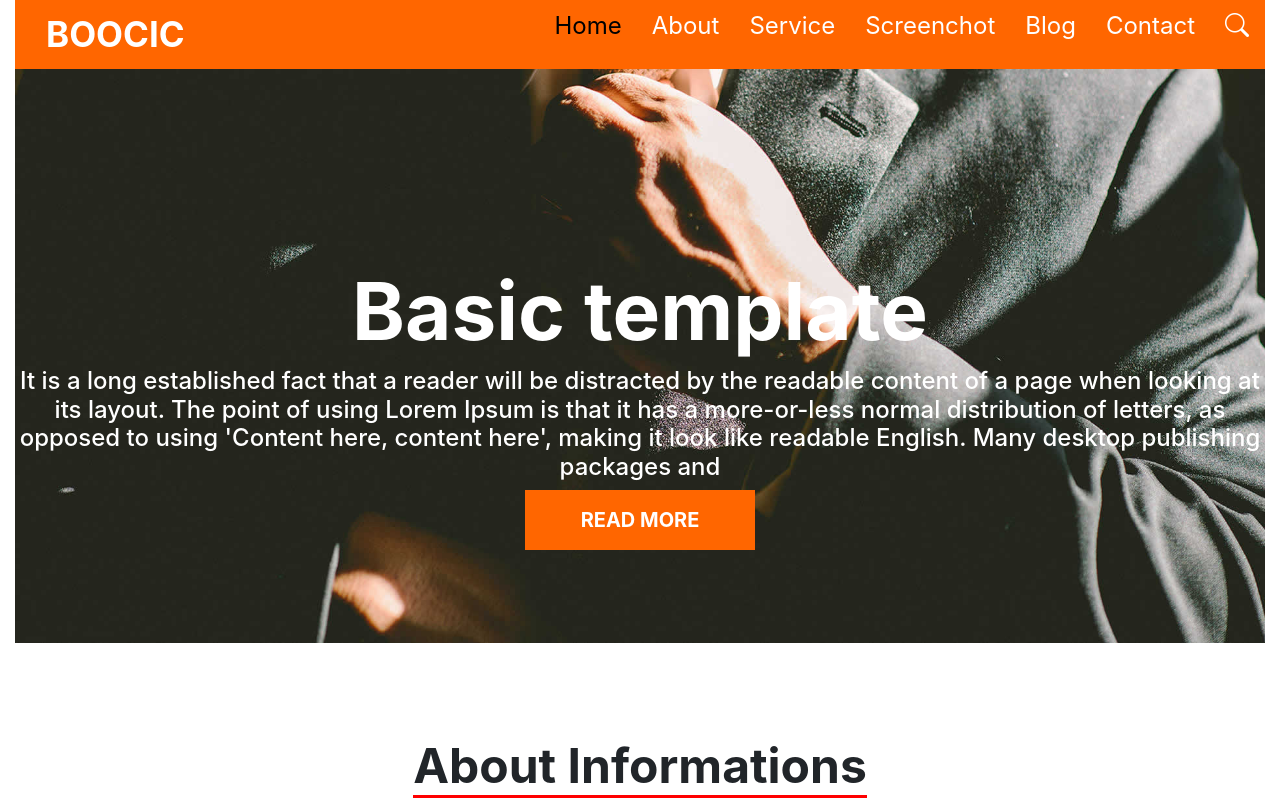
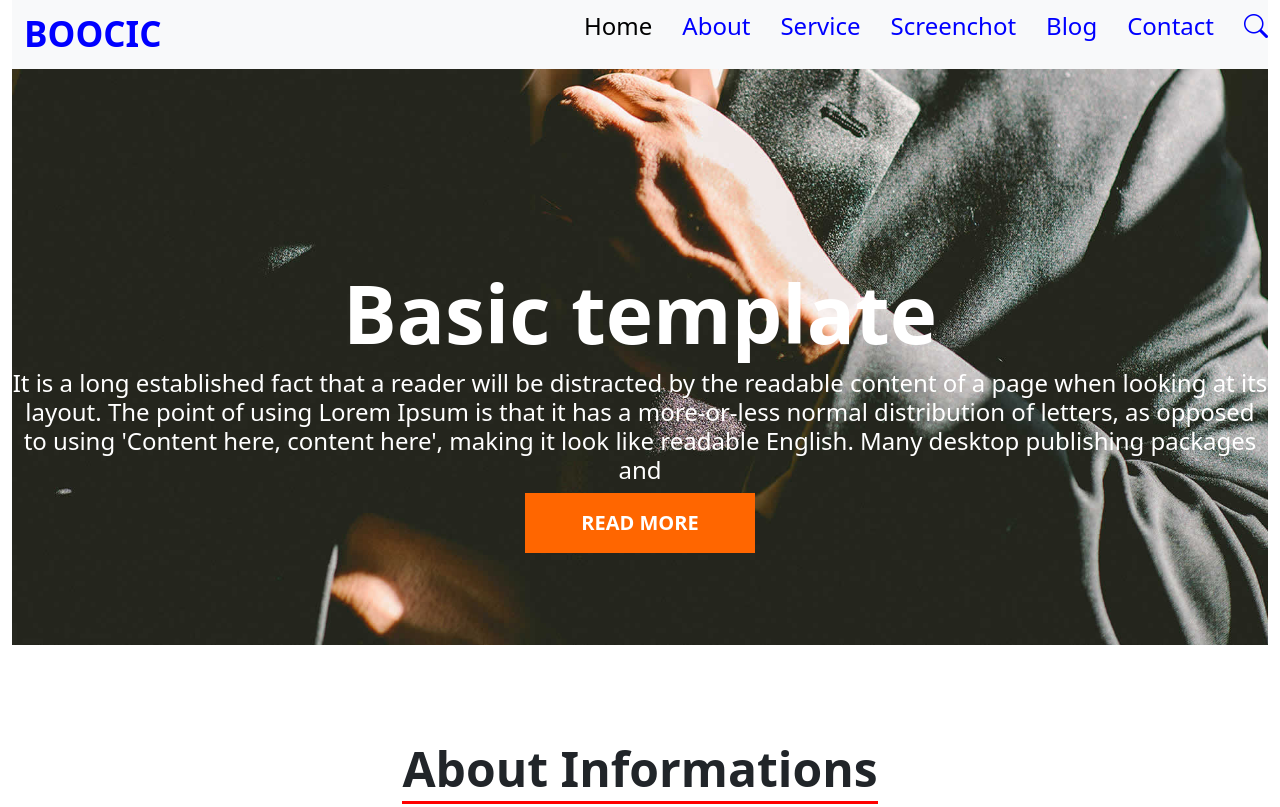
Before and after one commit to RAHIB786110/boocic, a plain HTML site: page index.html in a window 1280 px wide. Shown: the top 807 px of the page. Drawn offline with nearby package versions, Linux system fonts and the light colour scheme.

Commit message:
Update index.html

```diff
--- a/index.html
+++ b/index.html
@@ -7,13 +7,14 @@
     <title>Boocic</title>
     <link rel="stylesheet" href="node_modules/bootstrap-icons/font/bootstrap-icons.css">
     <link rel="stylesheet" href="node_modules/bootstrap/dist/css/bootstrap.css">
-
+    <link rel="stylesheet" href="https://cdn.jsdelivr.net/npm/bootstrap@5.3.0-alpha1/dist/css/bootstrap.min.css" class="css">
     <link rel="stylesheet" href="https://cdn.jsdelivr.net/npm/bootstrap-icons@1.10.3/font/bootstrap-icons.css">
     <link rel="stylesheet" href="src/style.css" class="css">
 </head>
 <body>
    <div class="container-fluid">
-    <nav class="navbar navbar-expand-lg bg-body-tertiary" style="background-color: #ff6600; color: white;display: flex;justify-content: space-between;">
+
+    <nav class="navbar navbar-expand-lg bg-body-tertiary"style="color:blue;display: flex;justify-content: space-between;">
 
         <div class="container-fluid" style="font-size: 35px;font-weight: bold;cursor: pointer;">
             BOOCIC
```
